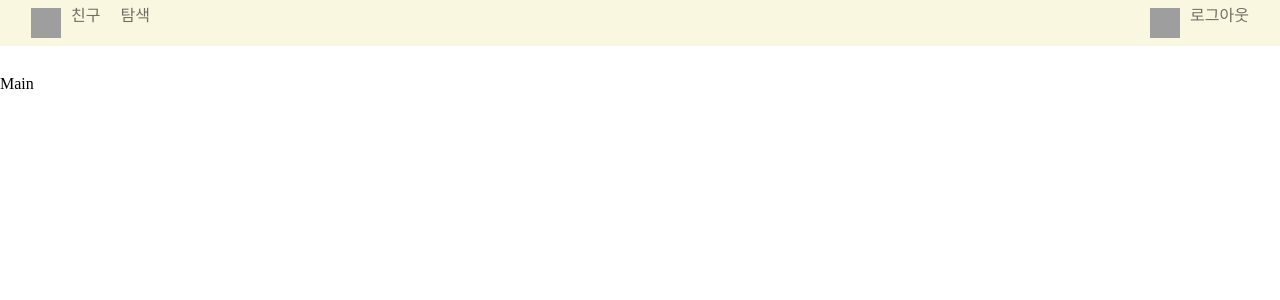
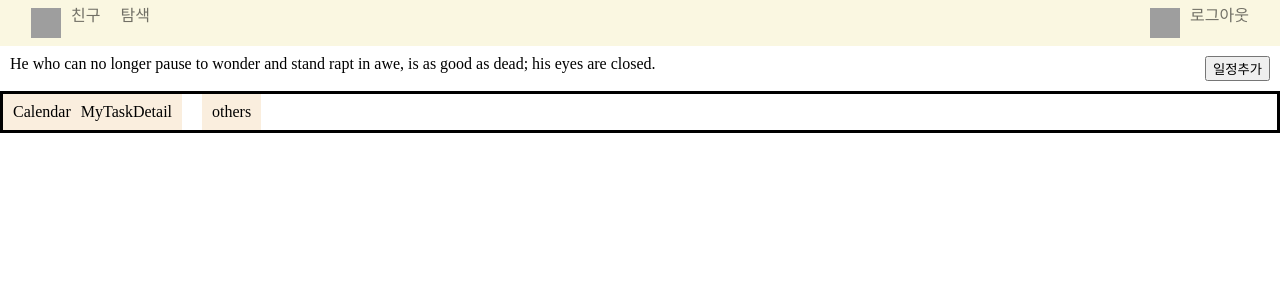
Before and after one commit to AJ3504/hypetask, a React (Create React App) app: page / in a window 1280 px wide. Shown: the top 300 px of the page. Built offline with nearby package versions, Linux system fonts and the light colour scheme; no server answers; grey boxes are pictures that could not be loaded.

Commit message:
Initiate/scheduler

```diff
--- a/src/common/Navbar.tsx
+++ b/src/common/Navbar.tsx
@@ -39,7 +39,7 @@ export const StNavBar = styled.div`
   position: sticky;
   top: 0;
   width: 100%;
-  margin-bottom: 30px;
+  /* margin-bottom: 30px; */
   background-color: #faf7e1;
 `;
 export const StContainer = styled.div`
--- a/src/common/commonStyle.tsx
+++ b/src/common/commonStyle.tsx
@@ -1,6 +1,6 @@
 import { styled } from "styled-components";
 
-export const containerStyle = styled.div`
+export const ContainerStyle = styled.div`
   width: "100%";
   height: "100vh";
 `;
--- a/src/pages/Main.tsx
+++ b/src/pages/Main.tsx
@@ -1,7 +1,60 @@
-import React from "react";
+import { styled } from "styled-components";
+import { ContainerStyle } from "../common/CommonStyle";
 
 const Main = () => {
-  return <div>Main</div>;
+  return (
+    <>
+      <ContainerStyle>
+        <StNonTaskContainer>
+          <StLifeQuoteContainer>
+            He who can no longer pause to wonder and stand rapt in awe, is as
+            good as dead; his eyes are closed.{" "}
+          </StLifeQuoteContainer>
+          <StModalBtn>일정추가</StModalBtn>
+        </StNonTaskContainer>
+        {/* -------------------------------------------------------- */}
+        <StTaskContainer style={{ border: "solid" }}>
+          <StMyTaskContainer style={{ backgroundColor: "#faeede" }}>
+            <StMyCalendar>Calendar</StMyCalendar>
+            <StMyTaskDetail>MyTaskDetail</StMyTaskDetail>
+          </StMyTaskContainer>
+          <StOthersTaskContainer style={{ backgroundColor: "#faeede" }}>
+            others
+          </StOthersTaskContainer>
+        </StTaskContainer>
+      </ContainerStyle>
+    </>
+  );
 };
 
 export default Main;
+
+export const StNonTaskContainer = styled.div`
+  padding: 10px;
+  display: flex;
+`;
+export const StLifeQuoteContainer = styled.div`
+  margin-right: auto;
+`;
+export const StModalBtn = styled.button`
+  margin-left: auto;
+`;
+//----------------------------------------------//
+export const StTaskContainer = styled.div`
+  display: flex;
+`;
+export const StMyTaskContainer = styled.div`
+  display: flex;
+  margin-right: 20px;
+  padding: 10px;
+`;
+export const StMyCalendar = styled.div`
+  margin-right: 10px;
+`;
+export const StMyTaskDetail = styled.div``;
+
+//----------------------------------------------//
+export const StOthersTaskContainer = styled.div`
+  display: flex;
+  padding: 10px;
+`;
```
